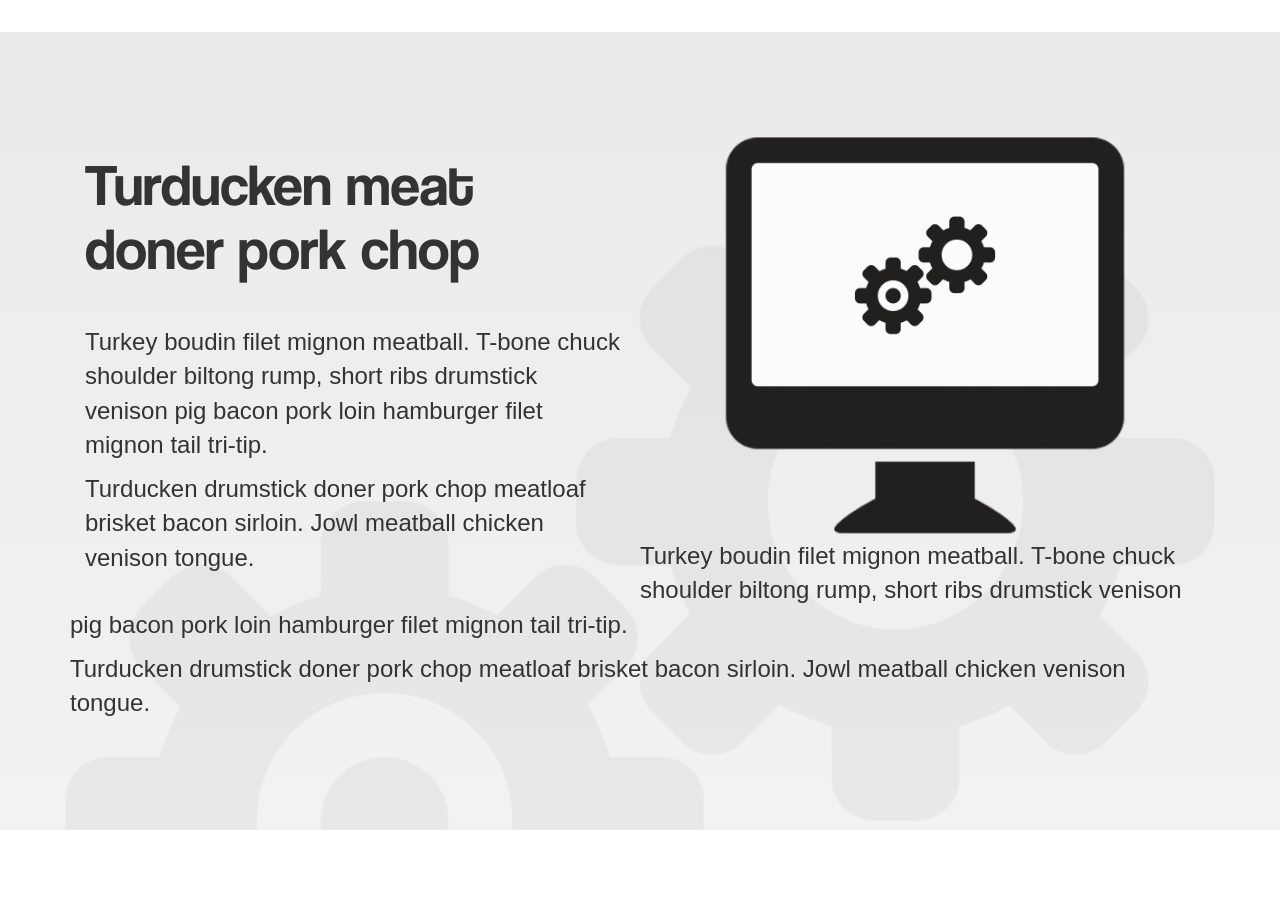
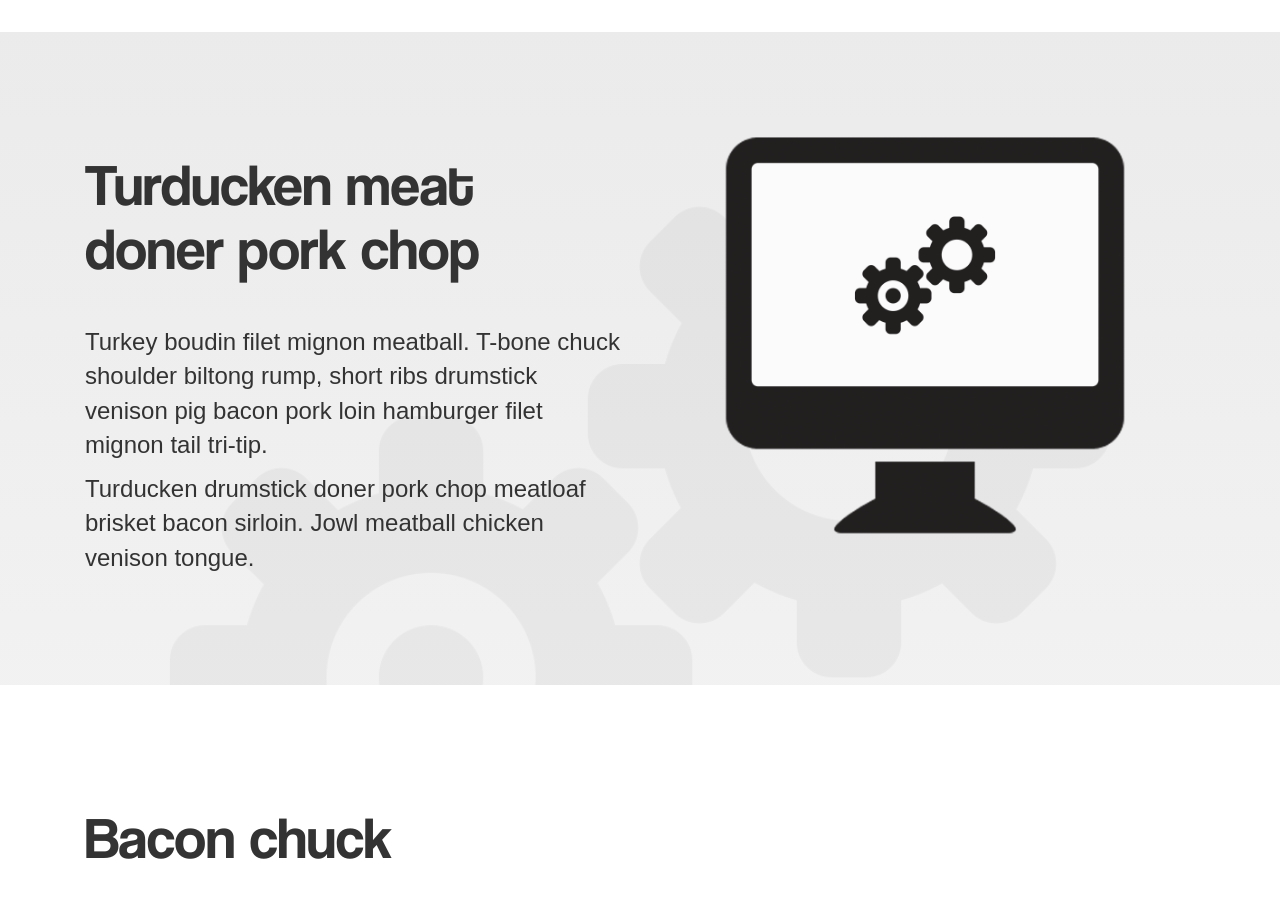
Before and after one commit to JerrySpecter/Nivas, a plain HTML site: page index.html in a window 1280 px wide. Shown: the part 1360-2270 px from the top of the page. Drawn offline with nearby package versions, Linux system fonts and the light colour scheme.

Commit message:
ispravak imena klase

```diff
--- a/index.html
+++ b/index.html
@@ -255,7 +255,7 @@
         <div class="col-md-6">
           <img src="./img/section3-image.png" alt="Bacon ipsum dolor" class="img-responsive">
         </div>
-        <div class="col-xs-12-visible-xs">
+        <div class="col-xs-12 visible-xs">
           <p>Turkey boudin filet mignon meatball. T-bone chuck shoulder biltong rump, short ribs drumstick venison pig bacon pork loin hamburger filet mignon tail tri-tip.</p>
 
           <p>Turducken drumstick doner pork chop meatloaf brisket bacon sirloin. Jowl meatball chicken venison tongue.</p>
```
